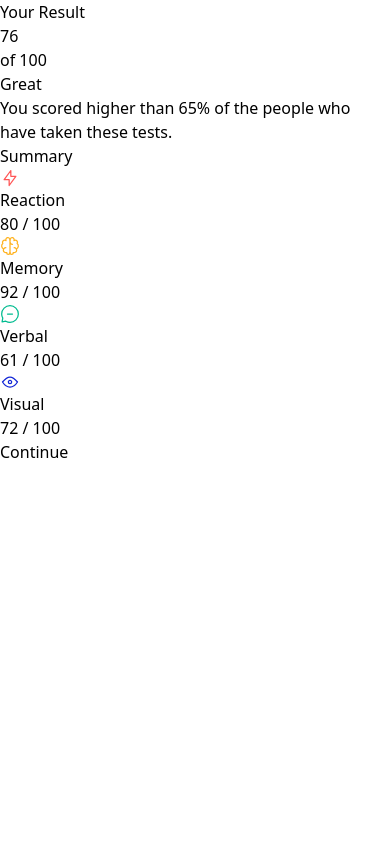
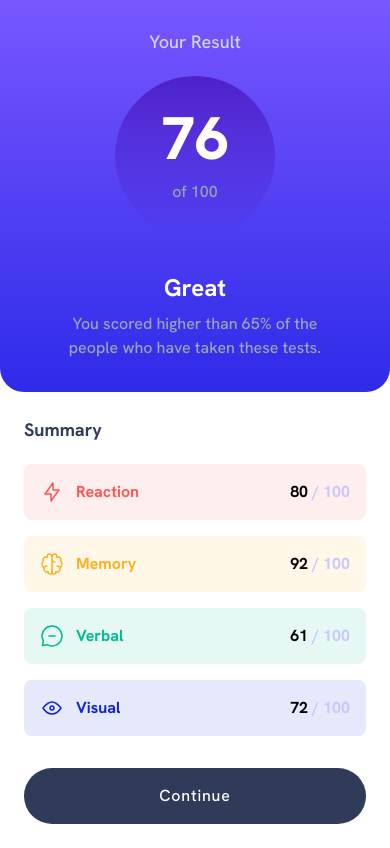
Before and after one commit to leeport511/Results-summary-component, a React (Vite) app: page / in a window 390 px wide. Built offline with nearby package versions, Linux system fonts and the light colour scheme.

Commit message:
done with mobile desing

```diff
--- a/src/App.jsx
+++ b/src/App.jsx
@@ -1,42 +1,72 @@
 import { data } from "./data/data";
-
-console.log(data[0].category);
+import "./assets/fonts/HankenGrotesk-VariableFont_wght.ttf";
 
 function App() {
     return (
-        <div>
-            <section>
-                <h4>Your Result</h4>
-                <div>
-                    <p>76</p>
-                    <p>of 100</p>
+        <div className="container mx-auto h-screen">
+            <section className="rounded-b-3xl bg-gradient-to-b from-light-slate-blue to-light-royal-blue p-4 text-center">
+                <h4 className="mt-3 text-lg font-medium text-gray-300">
+                    Your Result
+                </h4>
+                <div className="mt-5 inline-block">
+                    <div className="h-40 w-40 rounded-full bg-gradient-to-b from-violet-blue to-persian-blue pt-8">
+                        <p className="mb-3 text-6xl font-extrabold text-white">
+                            76
+                        </p>
+                        <p className="text-base font-medium text-gray-400">
+                            of 100
+                        </p>
+                    </div>
                 </div>
-                <div>
-                    <h3>Great</h3>
-                    <p>
-                        You scored higher than 65% of the people who have taken
-                        these tests.
+                <div className="mt-5 p-4">
+                    <h3 className="mb-2 text-2xl font-bold text-white">
+                        Great
+                    </h3>
+                    <p className="text-base font-medium text-gray-400">
+                        You scored higher than 65% of the
+                        <br />
+                        people who have taken these tests.
                     </p>
                 </div>
             </section>
-            <section>
-                <h3>Summary</h3>
+            <section className="p-6">
+                <h3 className="mb-5 text-lg font-bold text-dark-gray-blue">
+                    Summary
+                </h3>
                 {data.map((singleData, i) => {
                     return (
-                        <div key={i}>
-                            <img
-                                src={singleData.icon}
-                                alt={singleData.category}
-                            />
-                            <p>{singleData.category}</p>
-                            <p>{singleData.score} / 100</p>
+                        <div
+                            key={i}
+                            className={`mt-4 flex justify-between rounded-lg p-4 ${singleData.bgcolor} bg-opacity-10`}
+                        >
+                            <div className="flex gap-3 ">
+                                <img
+                                    src={singleData.icon}
+                                    alt={singleData.category}
+                                />
+                                <p className={`${singleData.color} font-bold`}>
+                                    {singleData.category}
+                                </p>
+                            </div>
+                            <div className="flex">
+                                <p className="font-bold">
+                                    {singleData.score}
+                                    &nbsp;
+                                </p>
+                                <p className="font-bold text-light-lavender">
+                                    {" "}
+                                    / 100
+                                </p>
+                            </div>
                         </div>
                     );
                 })}
+                <div className="mt-8 text-center">
+                    <button className=" w-[100%] rounded-full bg-dark-gray-blue from-light-slate-blue to-light-royal-blue p-4 font-medium tracking-wider text-white hover:bg-gradient-to-b">
+                        Continue
+                    </button>
+                </div>
             </section>
-            <div>
-                <button>Continue</button>
-            </div>
         </div>
     );
 }
--- a/src/data/data.js
+++ b/src/data/data.js
@@ -2,21 +2,29 @@ export const data = [
     {
       "category": "Reaction",
       "score": 80,
-      "icon": "./src/assets/images/icon-reaction.svg"
+      "icon": "./src/assets/images/icon-reaction.svg",
+      "bgcolor": "bg-light-red",
+      "color": "text-light-red"
     },
     {
       "category": "Memory",
       "score": 92,
-      "icon": "./src/assets/images/icon-memory.svg"
+      "icon": "./src/assets/images/icon-memory.svg",
+      "bgcolor": "bg-orangey-yellow",
+      "color": "text-orangey-yellow"
     },
     {
       "category": "Verbal",
       "score": 61,
-      "icon": "./src/assets/images/icon-verbal.svg"
+      "icon": "./src/assets/images/icon-verbal.svg",
+      "bgcolor": "bg-green-teal",
+      "color": "text-green-teal"
     },
     {
       "category": "Visual",
       "score": 72,
-      "icon": "./src/assets/images/icon-visual.svg"
+      "icon": "./src/assets/images/icon-visual.svg",
+      "bgcolor": "bg-cobalt-blue",
+      "color": "text-cobalt-blue"
     }
   ]
--- a/src/index.css
+++ b/src/index.css
@@ -1,3 +1,13 @@
 @tailwind base;
 @tailwind components;
 @tailwind utilities;
+
+@font-face {
+    font-family: "HankenGrotesk";
+    src: url("../src/assets/fonts/HankenGrotesk-VariableFont_wght.ttf");
+}
+
+* {
+    font-family: "HankenGrotesk";
+    box-sizing: border-box;
+}
--- a/tailwind.config.cjs
+++ b/tailwind.config.cjs
@@ -1,11 +1,28 @@
 /** @type {import('tailwindcss').Config} */
 module.exports = {
-  content: [
-    "./index.html",
-    "./src/**/*.{js,ts,jsx,tsx}",
-  ],
-  theme: {
-    extend: {},
-  },
-  plugins: [],
-}
+    content: ["./index.html", "./src/**/*.{js,ts,jsx,tsx}"],
+    theme: {
+        extend: {
+            colors: {
+                //gradients
+                "light-slate-blue": "hsl(252, 100%, 67%)", //background
+                "light-royal-blue": "hsl(241, 81%, 54%)", //background
+                "violet-blue": "hsla(256, 72%, 46%, 1)", // circle
+                "persian-blue": "hsla(241, 72%, 46%, 0)", // circle
+                //primary
+                "light-red": "hsl(0, 100%, 67%)",
+                "orangey-yellow": "hsl(39, 100%, 56%)",
+                "green-teal": "hsl(166, 100%, 37%)",
+                "cobalt-blue": "hsl(234, 85%, 45%)",
+                //neutral
+                "pale-blue": "hsl(221, 100%, 96%)",
+                "light-lavender": "hsl(241, 100%, 89%)",
+                "dark-gray-blue": "hsl(224, 30%, 27%)",
+            },
+            fontFamily: {
+              HankenGrotesk: ['HankenGrotesk', 'sans-serif']
+            }
+        },
+    },
+    plugins: [],
+};
```
